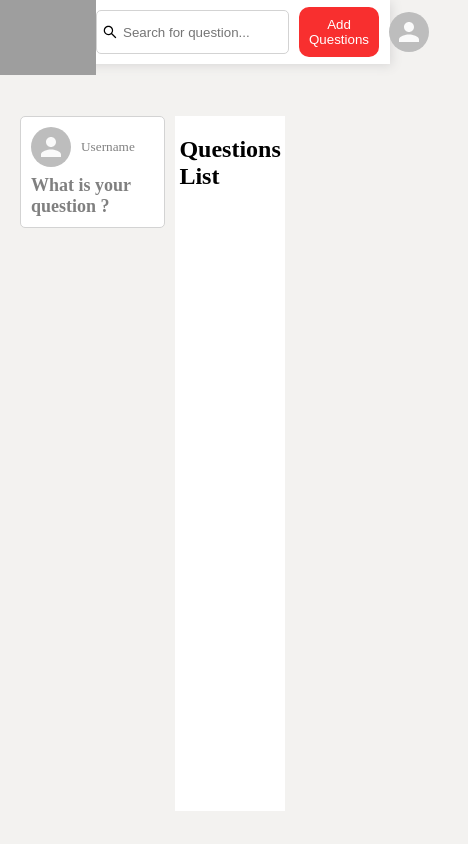
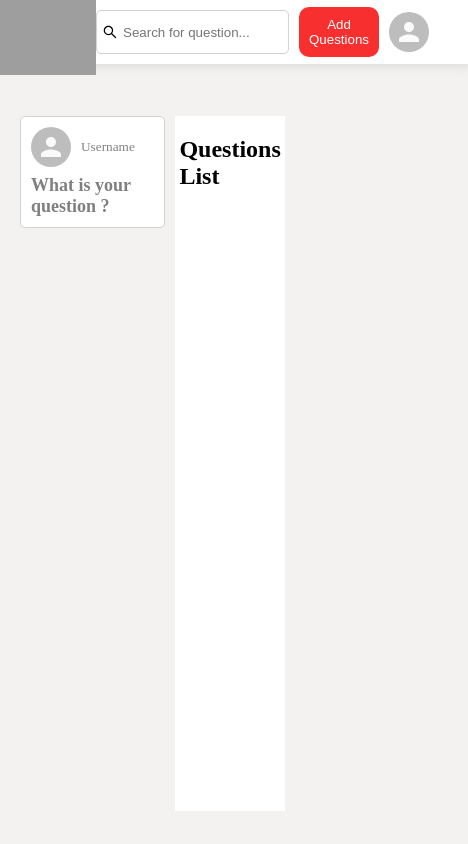
Before and after one commit to Bhushanab159/Quora-clone---React-Project---82c2m1melplr, a React app: page / in a window 390 px wide. Shown: the whole page, 468 px wide, since content can reach past the window. Built offline with nearby package versions, Linux system fonts and the light colour scheme; grey boxes are pictures that could not be loaded.

Commit message:
second commit

```diff
--- a/src/CSS/header.css
+++ b/src/CSS/header.css
@@ -103,6 +103,9 @@ button {
         width: 10rem;
 
     }
+    .header {
+        width: 120%;
+    }
 
     .sub-header{
         justify-content: space-between;
```
